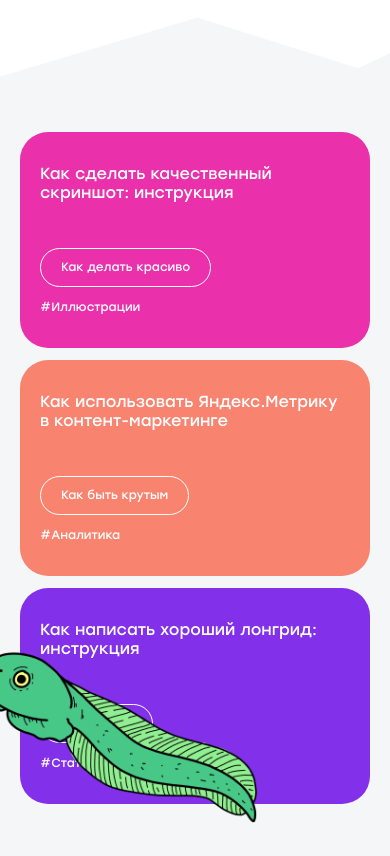
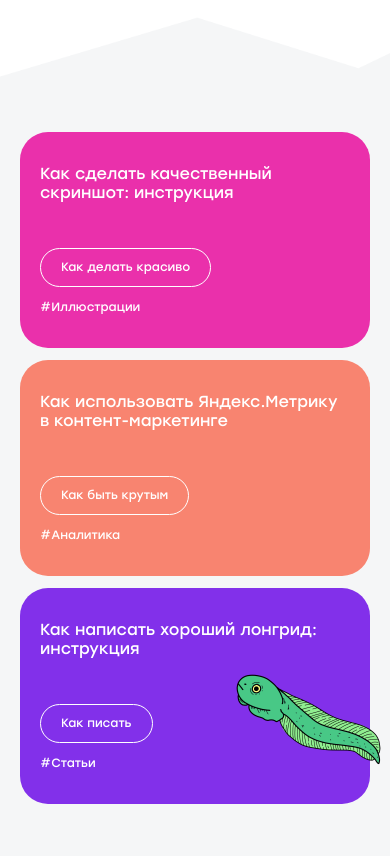
Before and after one commit to Hillel1408/journal-fish, a website: page #src/index.html in a window 390 px wide. Shown: the part 1480-2336 px from the top of the page. Drawn offline with nearby package versions, Linux system fonts and the light colour scheme; files that its build step writes are made by us from their sources.

Commit message:
Журнал Рыба

```diff
--- a/#src/scss/sections/how.scss
+++ b/#src/scss/sections/how.scss
@@ -1,6 +1,14 @@
 .how {
   padding-top: 113px;
   padding-bottom: 62px;
+  @media (max-width: 1500px) {
+    padding-top: 54px;
+    padding-bottom: 74px;
+  }
+  @media (max-width: 1199px) {
+    padding-top: 41px;
+    padding-bottom: 32px;
+  }
   @media (max-width: 767px) {
     padding-top: 41px;
     padding-bottom: 48px;
@@ -17,6 +25,8 @@
     }
     @media (max-width: 767px) {
       gap: 12px;
+      padding: 0;
+      overflow: hidden;
     }
   }
   &__block-1 {
@@ -56,6 +66,13 @@
         top: 0;
         right: 0;
       }
+      @media (max-width: 767px) {
+        width: 274px;
+        transform: none;
+      }
+      @media (max-width: 400px) {
+        right: -70px;
+      }
     }
     h2 {
       @media (max-width: 1199px) {
@@ -76,6 +93,7 @@
     @media (max-width: 767px) {
       min-height: 216px;
       border-radius: 28px;
+      margin: 0 20px;
     }
     & > div {
       @media (max-width: 1500px) {
```
Also changed, not shown: dist/css/style.css.
